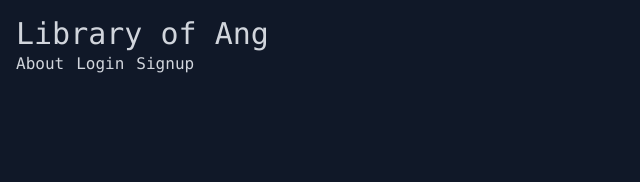
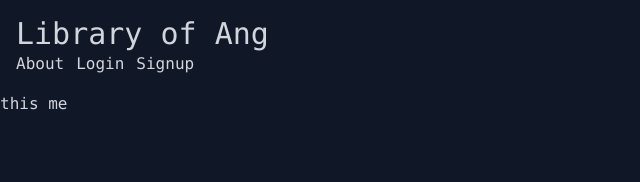
Before and after one commit to angelazhu489/LibraryOfAng, a React (Vite) app in the folder frontend/: page /about in a window 1280 px wide. Shown: the top 182 px of the page, without its empty margins (0-640 px from the left). Built offline with nearby package versions, Linux system fonts and the light colour scheme.

Commit message:
about pg

```diff
--- a/frontend/src/App.jsx
+++ b/frontend/src/App.jsx
@@ -2,6 +2,7 @@ import { BrowserRouter, Routes, Route, Navigate } from 'react-router-dom'
 
 // pages & components
 import Home from './pages/Home'
+import About from './pages/About'
 import Login from './pages/Login'
 import Signup from './pages/Signup'
 import Navbar from './components/Navbar';
@@ -23,6 +24,9 @@ function App() {
                 path="/"
                 element={user ? <Home /> : <Navigate to="/login" />} />
               <Route
+                path="/about"
+                element={<About />} />
+              <Route
                 path="/login"
                 element={!user ? <Login /> : <Navigate to="/" />} />
               <Route
--- /dev/null
+++ b/frontend/src/pages/About.jsx
@@ -0,0 +1,11 @@
+import { react } from "react";
+
+const About = () => {
+  return (
+    <>
+      this me
+    </>
+  )
+}
+
+export default About
```
